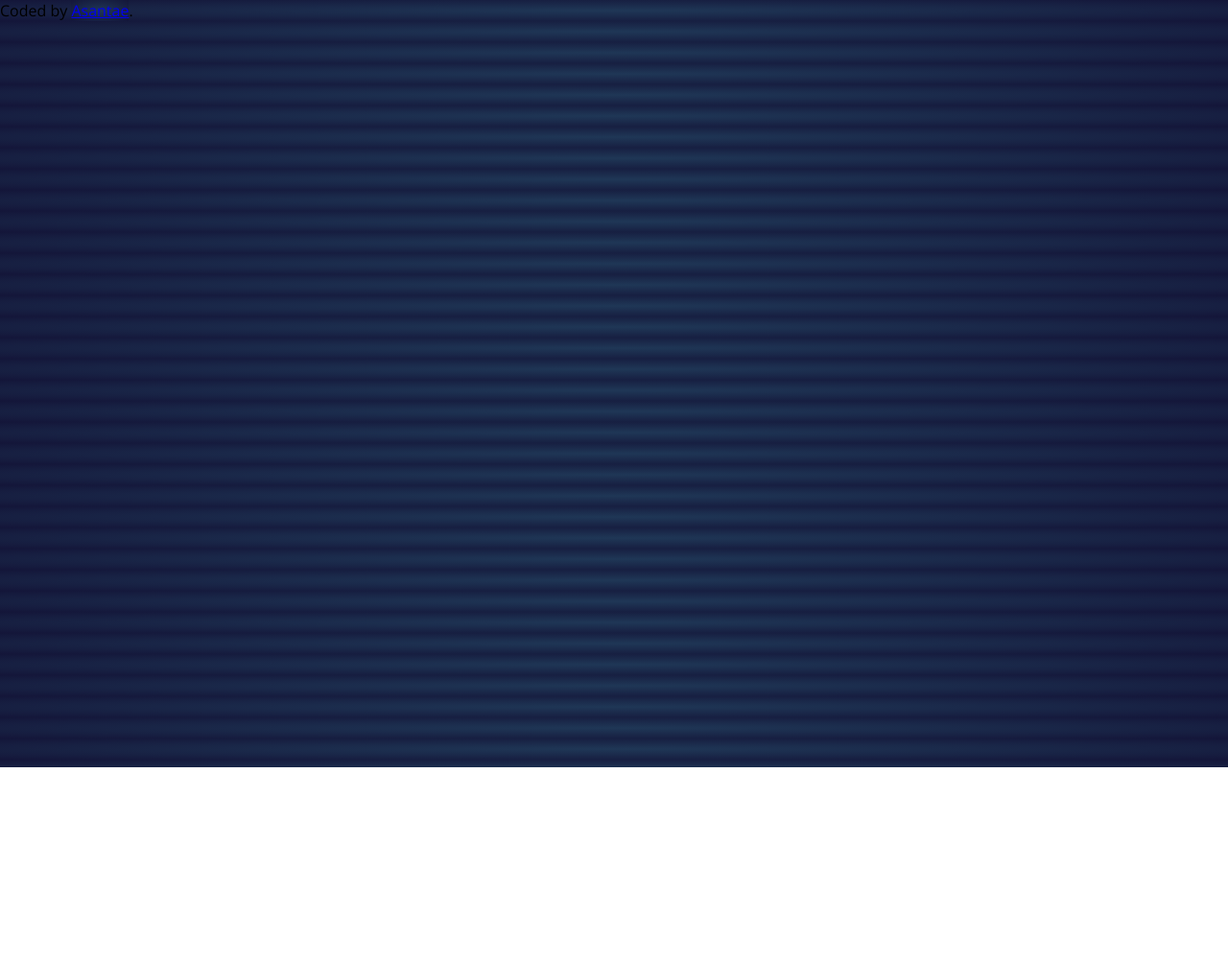
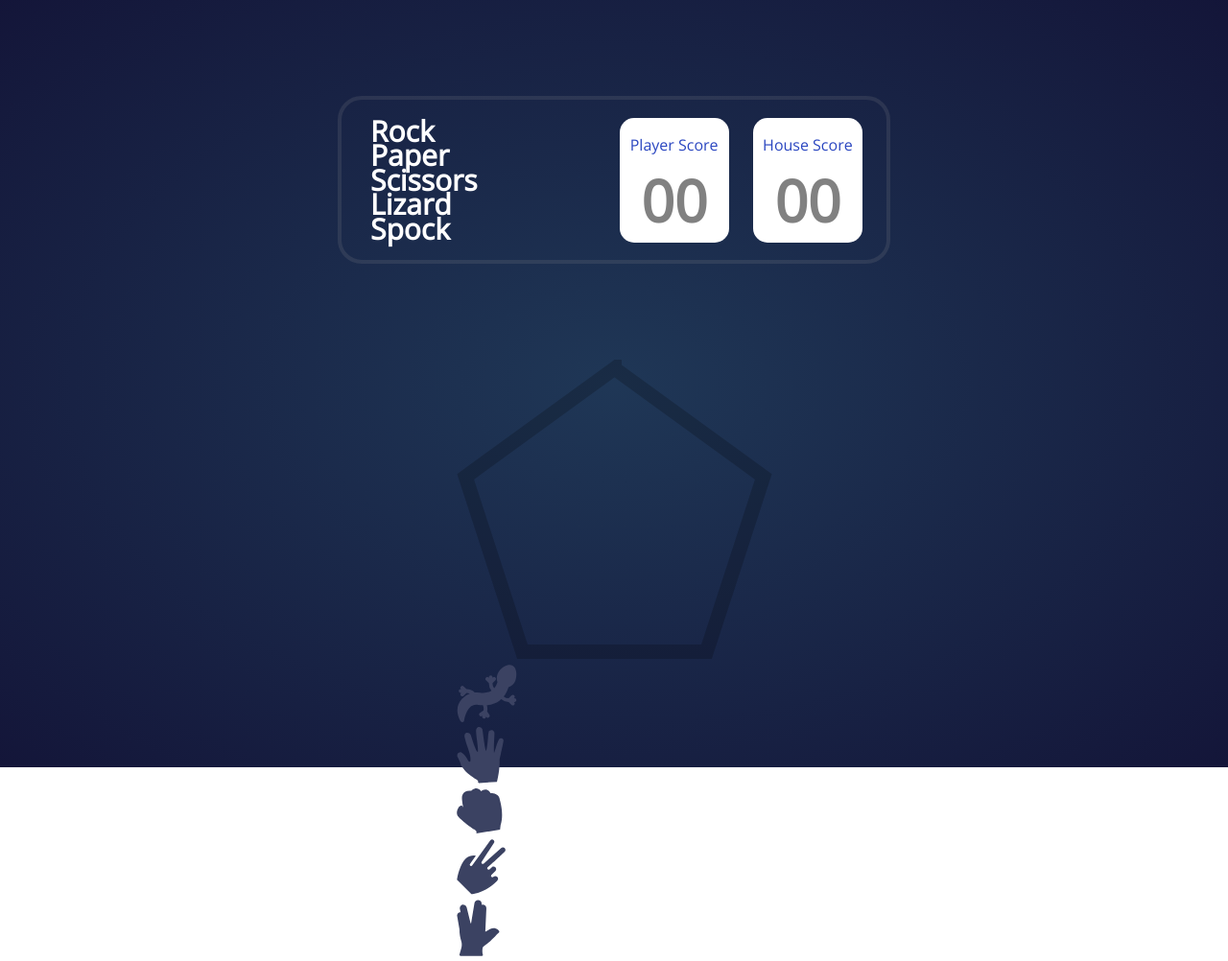
Before and after one commit to Asantae/FEM-rock-paper-scissors, a plain HTML site: page index.html in a window 1280 px wide. Shown: the whole page at 96% size. Before the commit the page ends 800 px from the top, so only its background shows below. Drawn offline with nearby package versions, Linux system fonts and the light colour scheme.

Commit message:
updated css
started formatting css to match the design file

```diff
--- a/index.css
+++ b/index.css
@@ -5,5 +5,66 @@
     font-family: 'Barlow Semi Condensed', sans-serif;
     font-family: 'Exo 2', sans-serif;
     font-family: 'Open Sans', sans-serif;
-    background-image: radial-gradient(hsl(214, 47%, 23%),hsl(237, 49%, 15%));
 }
+
+h1 {
+
+}
+.container {
+    background: radial-gradient(hsl(214, 47%, 23%),hsl(237, 49%, 15%));
+    height: 100vh;
+}
+
+.inner-boxes {
+    display: flex;
+    justify-content: center;
+    align-items: center;
+    flex-direction: column;
+}
+
+.top-box {
+    width: 50%;
+    display: flex;
+    justify-content: space-between;
+    align-items: center;
+    border: 4px solid rgba(150, 150, 150, 0.159);
+    width: 45%;
+    height: 175px;
+    border-radius: 25px;
+    margin-top: 100px;
+    margin-bottom: 100px;
+
+}
+
+.player-choices {
+    line-height: .85;
+    color: white;
+    font-size: 15px;
+    width: 100%;
+    margin-left: 30px;
+}
+
+.score-box {
+    display: flex;
+    flex-direction: column;
+    align-items: center;
+    justify-content: space-around;
+    background-color: white;
+    width: 250px;
+    height: 130px;
+    margin-right: 25px;
+    border-radius: 15px;
+
+}
+
+p1 {
+    margin-top: 15px;
+    color: hsl(229, 64%, 46%);
+}
+
+output {
+    font-weight: 700;
+    font-size: 60px;
+    color: rgba(71, 71, 71, 0.686);
+
+}
--- a/index.html
+++ b/index.html
@@ -10,12 +10,63 @@
     <link rel="stylesheet" type="text/css" href="index.css">
     <title>Rock, Paper, Scissors</title>
   </head>
+  <main>
     <body>
-
-
-
-  <div class="attribution">
-    Coded by <a href="https://github.com/Asantae">Asantae</a>.
+      <div class="container">
+        <div class="inner-boxes">
+          <div class="top-box">
+            <div class="player-choices">
+              <h1>Rock<br></h1>
+              <h1>Paper<br></h1>
+              <h1>Scissors<br></h1>
+              <h1>Lizard<br></h1>
+              <h1>Spock<br></h1>
+            </div>
+            <div class="score-box">
+              <p1>Player Score</p1>
+              <div class="score">
+                <output class="house-score">00</output>
+              </div>
+            </div>
+            <div class="score-box">
+              <p1>House Score</p1>
+              <div class="score">
+                <output class="house score">00</output>
+              </div>
+            </div>
+          </div>
+          <div class="bottom-box">
+            <div class="image-box">
+              <img src="/images/bg-pentagon.svg">
+              <div class="icon-box" id="lizard">
+                <div class="icon-boundaries" id="lizard-boundary">
+                  <img src="/images/icon-lizard.svg">
+                </div>
+              </div>
+              <div class="icon-box" id="paper">
+                <div class="icon-boundaries">
+                  <img src="/images/icon-paper.svg">
+                </div>
+              </div>
+              <div class="icon-box" id="rock">
+                <div class="icon-boundaries">
+                  <img src="/images/icon-rock.svg">
+                </div>
+              </div>
+              <div class="icon-box" id="scissors">
+                <div class="icon-boundaries">
+                  <img src="/images/icon-scissors.svg">
+                </div>
+              </div>
+              <div class="icon-box" id="spock">
+                <div class="icon-boundaries">
+                  <img src="/images/icon-spock.svg">
+                </div>
+              </div>
+            </div>
+          </div>
+        </div>
       </div>
     </body>
+  </main>
 </html>
```
Also changed, not shown: images/favicon-32x32.png (deleted). Lines whose indentation alone changed are shown as unchanged.
